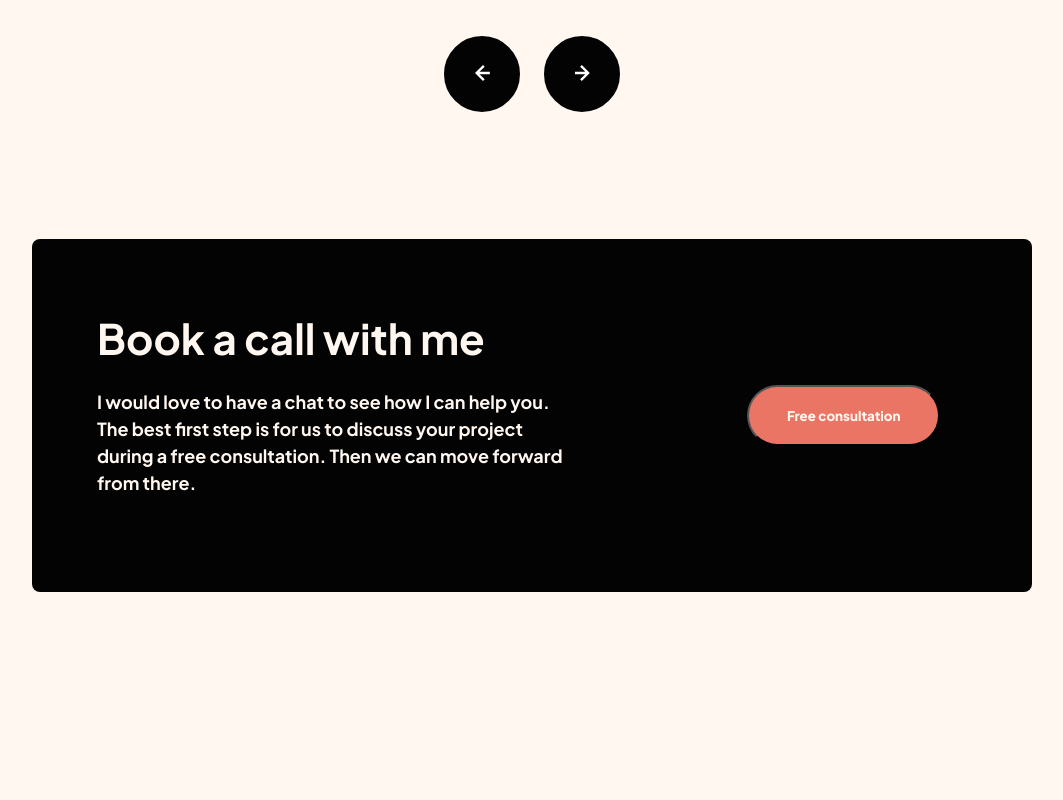
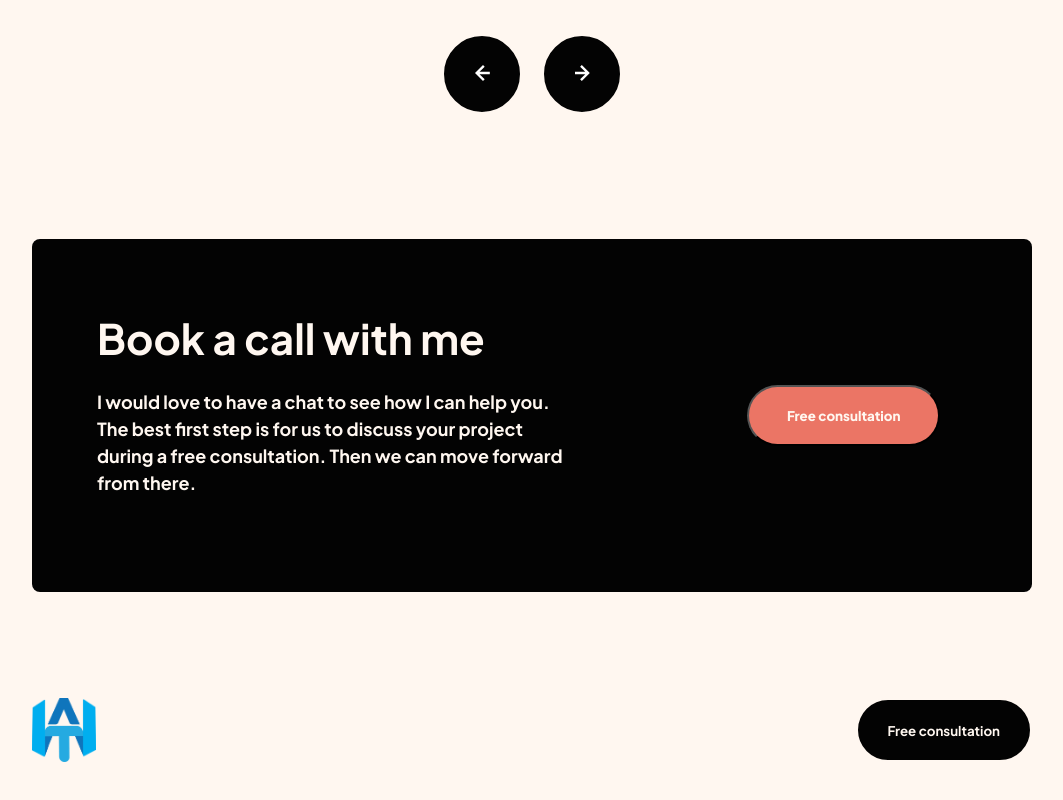
Before and after one commit to AdamTd/Adam-Designer-Portfolio, a React (Create React App) app: page / in a window 1280 px wide. Shown: the part 1791-2591 px from the top of the page, without its empty margins (108-1171 px from the left). Before the commit the page ends 2523 px from the top, so only its background shows below. Built offline with nearby package versions, Linux system fonts and the light colour scheme.

Commit message:
Finished  the Footer.js of my project

```diff
--- a/src/App.js
+++ b/src/App.js
@@ -2,6 +2,8 @@ import Home from "./components/Home.js";
 import About from "./components/About.js";
 import Work from "./components/Work.js";
 import Contact from "./components/Contact.js";
+import Footer from "./components/Footer.js";
+
 function App() {
   return (
     <div className="App">
@@ -9,6 +11,7 @@ function App() {
       <About />
       <Work />
       <Contact />
+      <Footer />
     </div>
   );
 }
--- a/src/assets/style/index.css
+++ b/src/assets/style/index.css
@@ -223,3 +223,26 @@ body {
   background: #f39e9e;
   transform: scale(1.1);
 }
+/*! Footer */
+.footer {
+  display: flex;
+  justify-content: space-between;
+  margin: 0 100px;
+  padding: 16px 0 32px;
+}
+.footer img {
+  width: 64px;
+  height: 64px;
+}
+.footer .btn {
+  background: #030303;
+  color: #fff7f0;
+  font-weight: 700;
+  padding: 0 30px;
+  border: 2px solid;
+  border-radius: 50px;
+}
+.footer .btn:hover {
+  background: #755cde;
+  transform: scale(1.1);
+}
--- /dev/null
+++ b/src/components/Footer.js
@@ -0,0 +1,13 @@
+import logo from "../assets/images/logo.png";
+
+function Footer() {
+  return (
+    <>
+      <footer className="footer">
+        <img src={logo} alt="logo" />
+        <button className="btn">Free consultation</button>
+      </footer>
+    </>
+  );
+}
+export default Footer;
```
